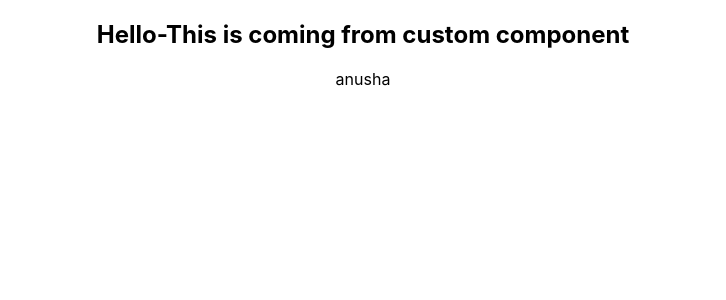
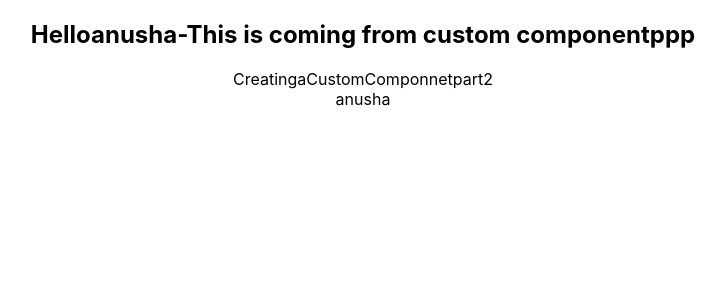
Before and after one commit to Anushareact/ReactProjectsUdemy, a React (Create React App) app in the folder react-basics/: page / in a window 1280 px wide. Shown: the top 300 px of the page, without its empty margins (277-1003 px from the left). Built offline with nearby package versions, Linux system fonts and the light colour scheme.

Commit message:
Creating a custom component part2

```diff
--- a/react-basics/src/App.js
+++ b/react-basics/src/App.js
@@ -1,11 +1,14 @@
 
 import './App.css';
+import CreatingaCustomComponnetpart2 from './components/CreatingaCustomComponnetpart2';
 
 function App() {
+  const name="anusha"
   return (
     <div className="App">
      {/* way of inject the Hello component to App component */}
-     <Hello/>
+     <Hello name={name}/>
+     <CreatingaCustomComponnetpart2/>
     anusha
     </div>
   );
@@ -13,8 +16,8 @@ function App() {
 
 export default App;
 //creating a custom component
-const  Hello=()=>{
-  return <h2>Hello-This is coming from custom component</h2>
+const  Hello=(props)=>{
+  return <h2>Hello{props.name}-This is coming from custom componentppp</h2>;
 
 
 }
--- /dev/null
+++ b/react-basics/src/components/CreatingaCustomComponnetpart2.js
@@ -0,0 +1,10 @@
+import React from 'react'
+
+const CreatingaCustomComponnetpart2 = () => {
+  return (
+    <div>CreatingaCustomComponnetpart2</div>
+  )
+}
+
+export default CreatingaCustomComponnetpart2
+// after creating a component we need to import into into app.js file
```
